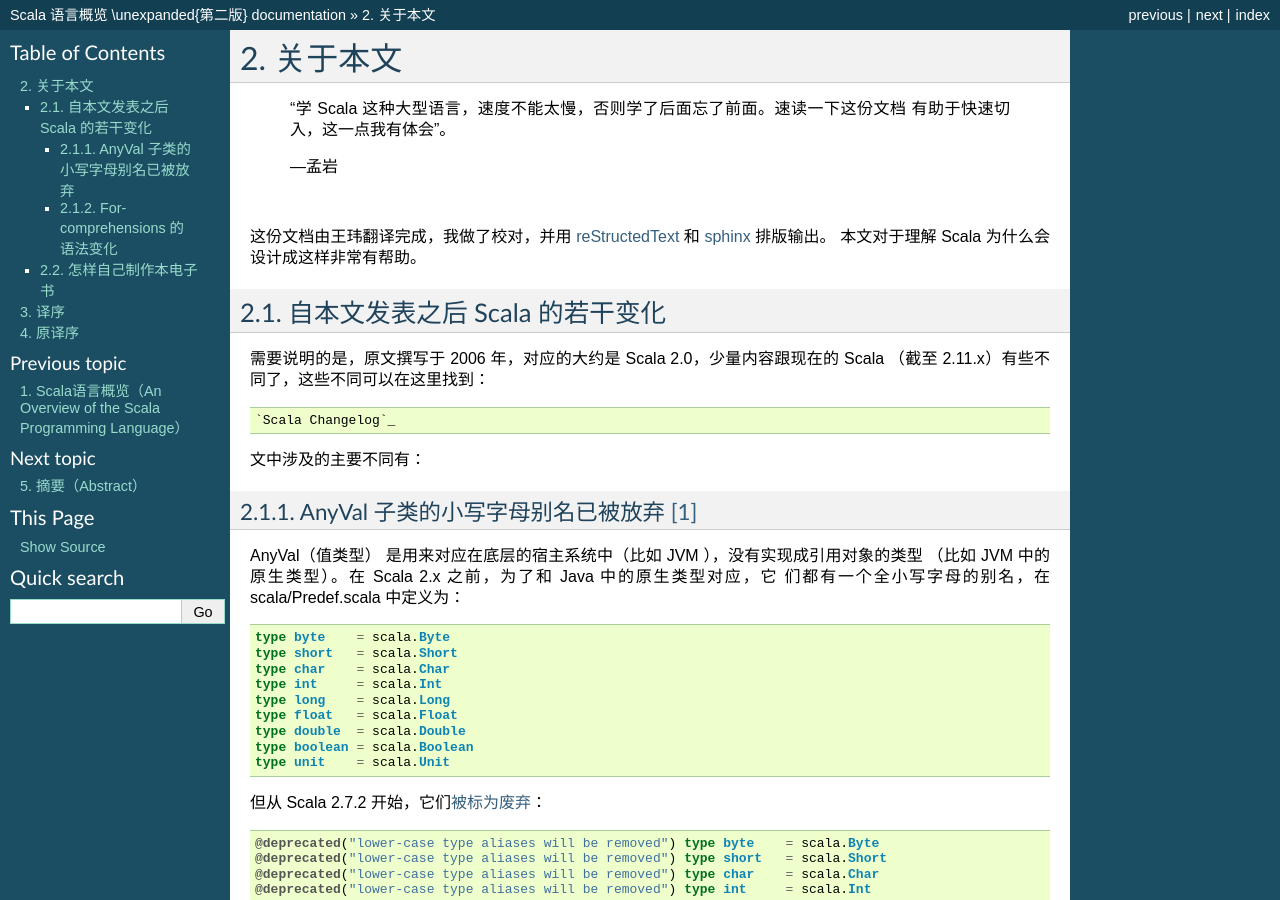
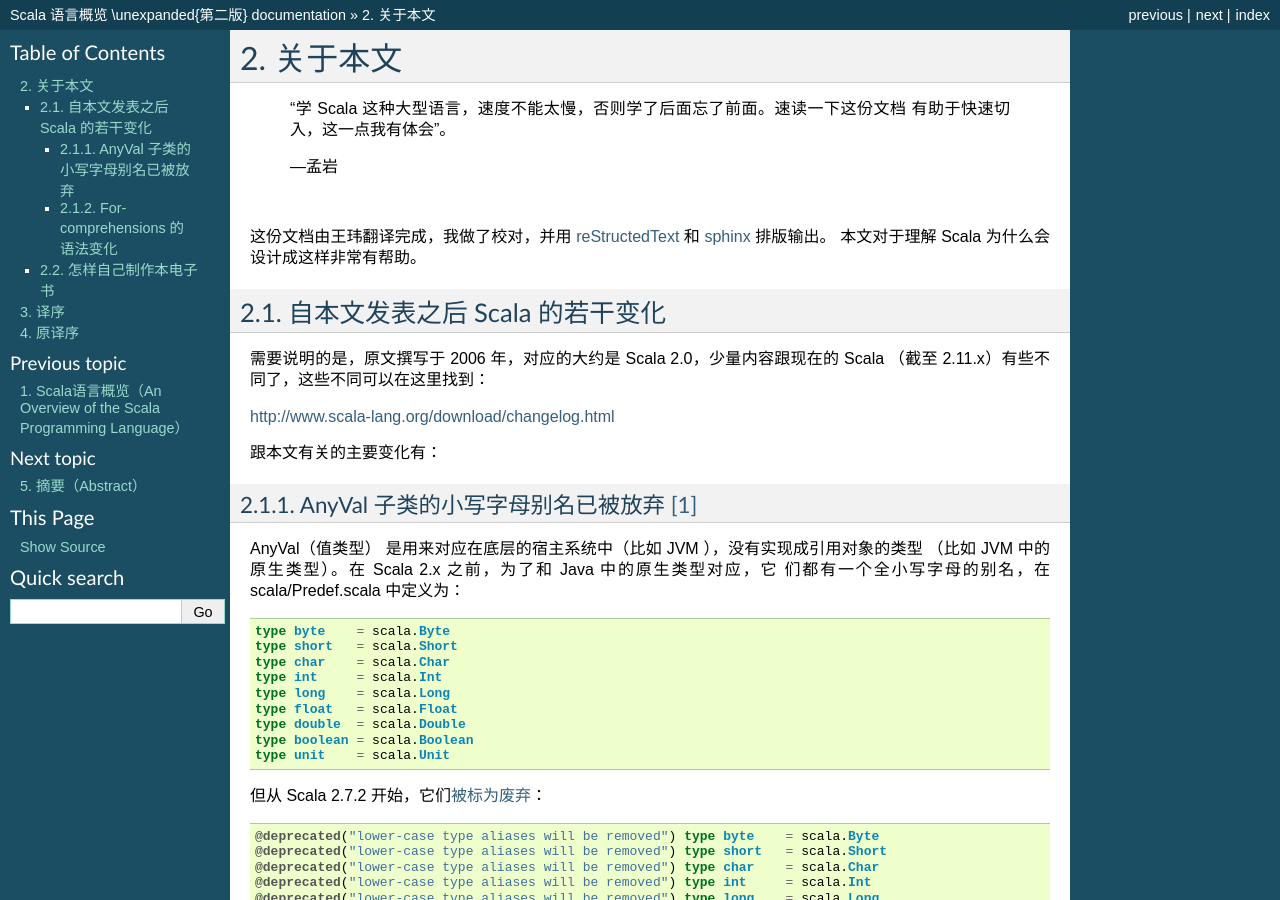
Before and after one commit to wecite/papers, a Sphinx documentation site: the page built from An-Overview-of-the-Scala-Programming-Language/book/source/Preface.rst, in a window 1280 px wide and 900 px high. Built offline with Sphinx 7.4.7, drawn with Linux system fonts in a browser that asks for light colours; formulas are drawn with MathJax 3.

Commit message:
Fixed link for changelog

```diff
--- a/An-Overview-of-the-Scala-Programming-Language/book/source/Preface.rst
+++ b/An-Overview-of-the-Scala-Programming-Language/book/source/Preface.rst
@@ -22,15 +22,11 @@
 自本文发表之后 Scala 的若干变化
 ------------------------------------------
 
-需要说明的是，原文撰写于 2006 年，对应的大约是 Scala 2.0，少量内容跟现在的 Scala （截至 2.11.x）有些不同了，这些不同可以在这里找到：\ ::
+需要说明的是，原文撰写于 2006 年，对应的大约是 Scala 2.0，少量内容跟现在的 Scala （截至 2.11.x）有些不同了，这些不同可以在这里找到：
 
-  `Scala Changelog`_
+http://www.scala-lang.org/download/changelog.html
 
-.. _`Scala Changelog`: http://www.scala-lang.org/download/changelog.html
-
-
-文中涉及的主要不同有：
-
+跟本文有关的主要变化有：
 
 AnyVal 子类的小写字母别名已被放弃 [#]_
 ^^^^^^^^^^^^^^^^^^^^^^^^^^^^^^^^^^^^^^
```
